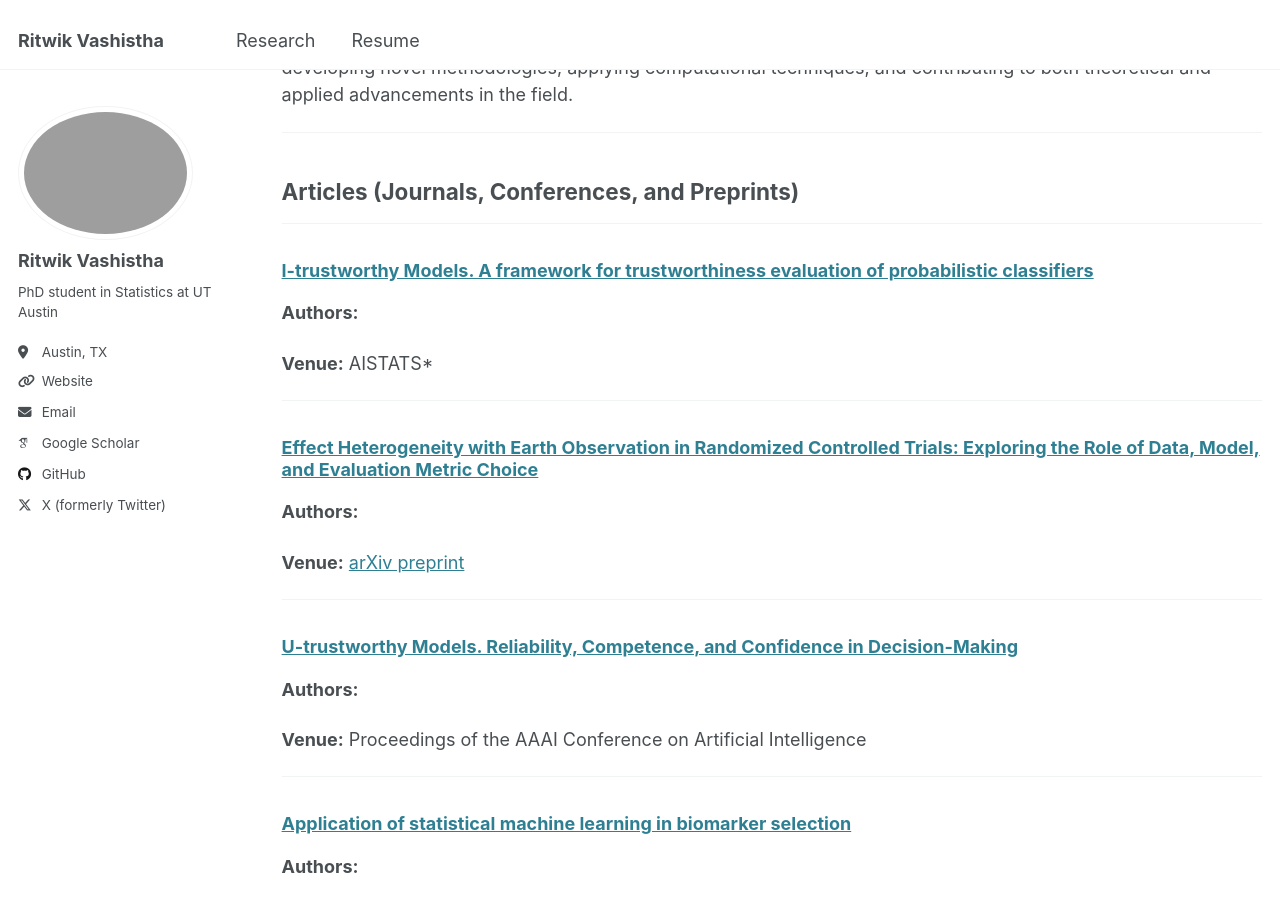
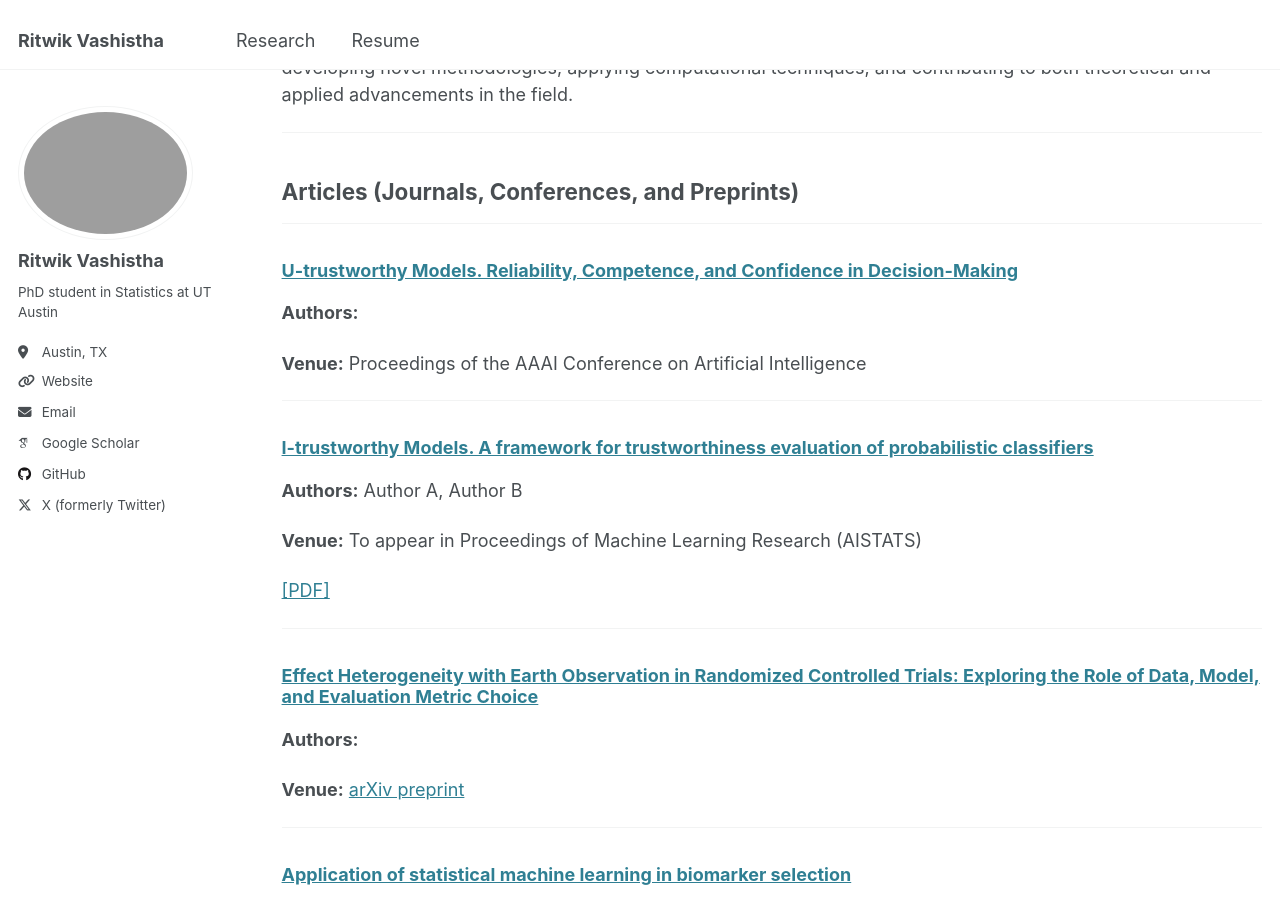
Before and after one commit to ritwikvashistha/ritwikvashistha.github.io, a Jekyll site: the page built from _pages/publications.html, in a window 1280 px wide and 900 px high, scrolled down 238 px. Built offline with Jekyll 4.4.1, drawn with Linux system fonts in a browser that asks for light colours; some web fonts are replaced.

Commit message:
Update i-trustworthy.md

```diff
--- a/_publications/i-trustworthy.md
+++ b/_publications/i-trustworthy.md
@@ -1,13 +1,13 @@
 ---
 title: "I-trustworthy Models. A framework for trustworthiness evaluation of probabilistic classifiers"
-collection: publications
-category: manuscripts
+authors: "Author A, Author B"
+venue: 'Proceedings of Machine Learning Research (AISTATS)'
+year: 2025
+status: "to_appear"
+paper_link: "https://arxiv.org/abs/2501.15617"
+layout: post
 permalink: /publication/i-trustworthy
 excerpt: 'This paper connects trustworthiness of probabilistic classifiers to local calibration.'
-date: 2025-1-26
-venue: 'AISTATS*'
-slidesurl: ''
-paperurl: 'https://arxiv.org/abs/2501.15617'
 ---
 
 As probabilistic models continue to permeate various facets of our society and contribute to scientific advancements, it becomes a necessity to go beyond traditional metrics such as predictive accuracy and error rates and assess their trustworthiness. Grounded in the competence-based theory of trust, this work formalizes I-trustworthy framework -- a novel framework for assessing the trustworthiness of probabilistic classifiers for inference tasks by linking local calibration to trustworthiness. To assess I-trustworthiness, we use the local calibration error (LCE) and develop a method of hypothesis-testing. This method utilizes a kernel-based test statistic, Kernel Local Calibration Error (KLCE), to test local calibration of a probabilistic classifier. This study provides theoretical guarantees by offering convergence bounds for an unbiased estimator of KLCE. Additionally, we present a diagnostic tool designed to identify and measure biases in cases of miscalibration. The effectiveness of the proposed test statistic is demonstrated through its application to both simulated and real-world datasets. Finally, LCE of related recalibration methods is studied, and we provide evidence of insufficiency of existing methods to achieve I-trustworthiness.
```
